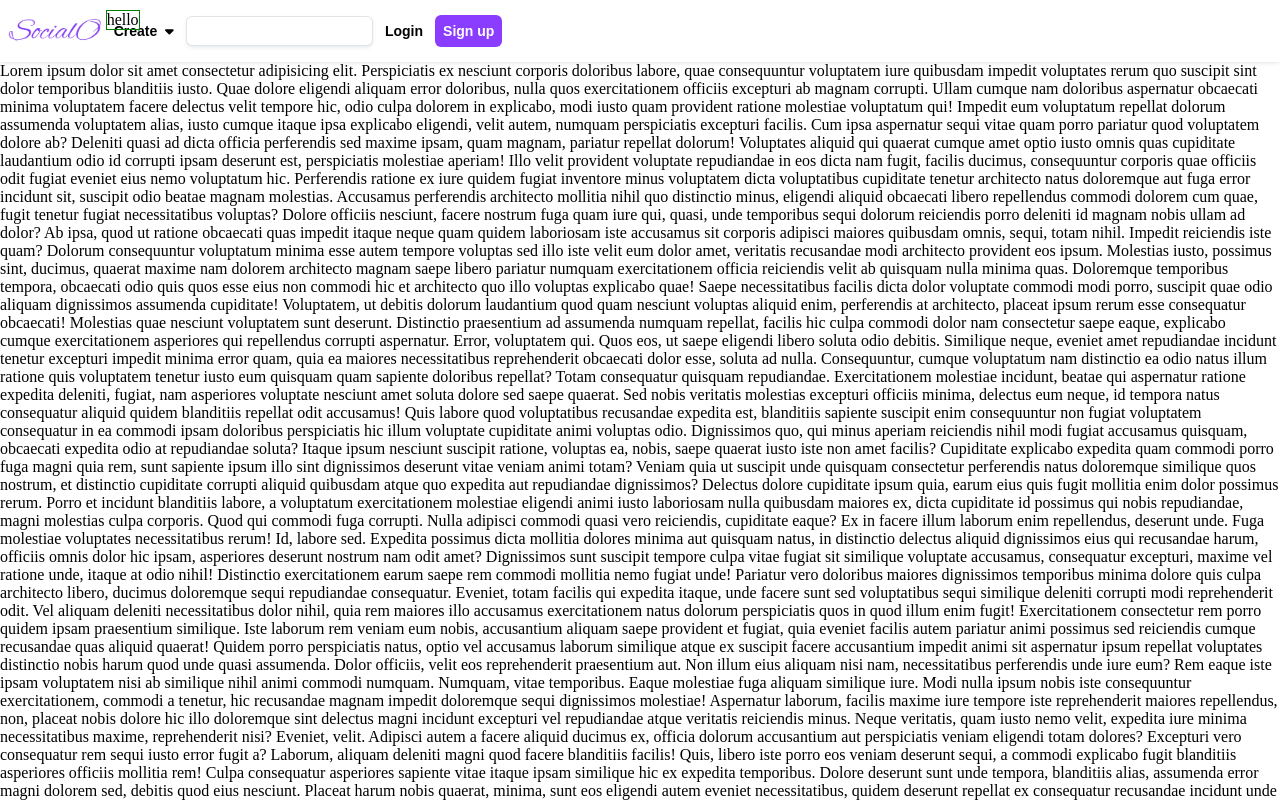
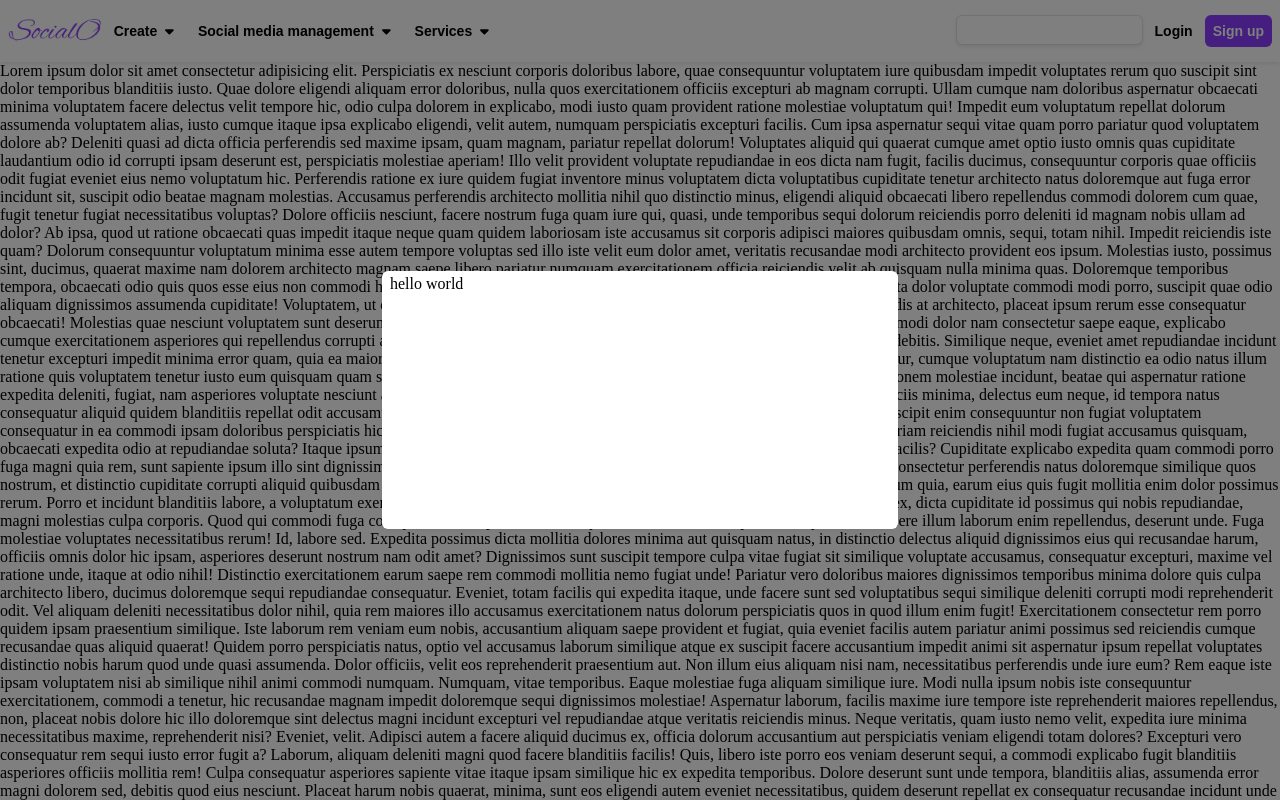
Before and after one commit to mukularora1/socialo, a React (Vite) app in the folder client/: page / in a window 1280 px wide. Shown: the top 800 px of the page. Built offline with nearby package versions, Linux system fonts and the light colour scheme.

Commit message:
fix: fabric and full calendar integration

```diff
--- a/client/package.json
+++ b/client/package.json
@@ -13,6 +13,9 @@
     "@fortawesome/free-solid-svg-icons": "^6.5.2",
     "@fortawesome/react-fontawesome": "^0.2.2",
     "@reduxjs/toolkit": "^2.2.6",
+    "classnames": "^2.5.1",
+    "fabric": "^6.0.2",
+    "fullcalendar": "^6.1.15",
     "react": "^18.3.1",
     "react-dom": "^18.3.1",
     "react-redux": "^9.1.2",
--- a/client/src/components/button/Button.tsx
+++ b/client/src/components/button/Button.tsx
@@ -1,11 +1,11 @@
 import { faCaretDown } from "@fortawesome/free-solid-svg-icons";
 import { FontAwesomeIcon } from "@fortawesome/react-fontawesome";
-import { ReactNode } from "react";
+import { ReactNode, useRef } from "react";
 import "./button.css";
 function Button({
   children,
   variant = "text",
-  handleClick,
+  handleClick = () => {},
   isDropDown = false,
 }: {
   children?: ReactNode;
@@ -13,6 +13,26 @@ function Button({
   handleClick?: () => void;
   isDropDown?: boolean;
 }) {
+  const buttonRef = useRef<HTMLButtonElement>(null);
+  const handleBtnClick = () => {
+    if (isDropDown) {
+      if (buttonRef.current) {
+        const rect = buttonRef.current.getBoundingClientRect();
+
+        // Position relative to the document
+        const docX = rect.left + window.scrollX;
+        const docY = rect.top + window.scrollY;
+
+        // Position relative to the viewport
+        const viewportX = rect.left;
+        const viewportY = rect.top;
+
+        console.log(`Document Position: (${docX}, ${docY})`);
+        console.log(`Viewport Position: (${viewportX}, ${viewportY})`);
+      }
+    }
+    handleClick();
+  };
   const renderDropDown = () => {
     return (
       <div className="button__caret-down-icon-wrapper">
@@ -22,8 +42,9 @@ function Button({
   };
   return (
     <button
+      ref={buttonRef}
       className={`button__wrapper button__${variant}`}
-      onClick={handleClick}>
+      onClick={handleBtnClick}>
       {children}
       {isDropDown && renderDropDown()}
     </button>
--- a/client/src/components/drop-down/DropDown.tsx
+++ b/client/src/components/drop-down/DropDown.tsx
@@ -1,12 +1,19 @@
-import { ReactNode } from "react";
+import { ReactNode, useState } from "react";
 import Button from "../button/Button";
 import "./dropDown.css";
 
 function DropDown({ children }: { children: ReactNode }) {
+  const [isDropdownVisible, setIsDropdownVisible] = useState(false);
+
+  const showDropdown = () => setIsDropdownVisible(true);
+  const hideDropdown = () => setIsDropdownVisible(false);
   return (
-    <div>
+    <div
+      className="drop-down"
+      onMouseEnter={showDropdown}
+      onMouseLeave={hideDropdown}>
       <Button isDropDown={true}>{children}</Button>
-      <div className="drop-down__wrapper">hello</div>
+      {isDropdownVisible && <div className="drop-down__wrapper">hello</div>}
     </div>
   );
 }
--- a/client/src/components/drop-down/dropDown.css
+++ b/client/src/components/drop-down/dropDown.css
@@ -1,6 +1,15 @@
+.drop-down {
+  position: relative;
+}
 .drop-down__wrapper {
   position: absolute;
-  top: 10px;
-  border: 1px solid green;
+  top: 36px;
+  left: 0;
   z-index: 9999;
+  padding: 4px 8px;
+  background-color: #fff;
+  box-shadow: var(--shadow-2);
+  border-radius: 6px;
+  min-height: 150px;
+  min-width: 250px;
 }
--- a/client/src/components/modal/Modal.tsx
+++ b/client/src/components/modal/Modal.tsx
@@ -1,7 +1,38 @@
+import classNames from "classnames";
+import { useState } from "react";
+import { createPortal } from "react-dom";
 import "./modal.css";
 
-function Modal() {
-  return <div>Modal</div>;
+function Modal({
+  backdrop = false,
+  onClose,
+  show = false,
+}: {
+  backdrop?: boolean;
+  onClose?: () => void;
+  show: boolean;
+}) {
+  const [isModalShow, setIsModalShow] = useState(show);
+  const handleClose = () => {
+    setIsModalShow((pre) => !pre);
+    if (onClose) {
+      onClose();
+    }
+  };
+  return createPortal(
+    <>
+      {isModalShow && (
+        <div
+          className={classNames("modal", { "modal--backdrop": backdrop })}
+          onClick={handleClose}>
+          <div className="modal-content" onClick={(e) => e.stopPropagation()}>
+            hello world
+          </div>
+        </div>
+      )}
+    </>,
+    document.body
+  );
 }
 
 export default Modal;
--- a/client/src/components/modal/modal.css
+++ b/client/src/components/modal/modal.css
@@ -0,0 +1,23 @@
+.modal {
+}
+.modal--backdrop {
+  position: fixed;
+  top: 0;
+  left: 0;
+  right: 0;
+  bottom: 0;
+  background-color: rgba(0, 0, 0, 0.5);
+  display: flex;
+  justify-content: center;
+  align-items: center;
+  z-index: 1000;
+}
+.modal-content {
+  background-color: #fff;
+  border-radius: 6px;
+  padding: 4px 8px;
+  box-shadow: var(--shadow);
+  min-height: 250px;
+  min-width: 500px;
+  z-index: 1001;
+}
--- a/client/src/layout/Header/Header.tsx
+++ b/client/src/layout/Header/Header.tsx
@@ -18,11 +18,13 @@ function Header() {
         </div>
         <div className="header__navigation-option">
           <DropDown>Create</DropDown>
-        </div>
-        <div className="header__search-bar">
-          <InputBox />
+          <DropDown>Social media management</DropDown>
+          <DropDown>Services</DropDown>
         </div>
         <div className="header__auth">
+          <div className="header__search-bar">
+            <InputBox />
+          </div>
           <Button>Login</Button>
           <Button variant="contained">Sign up</Button>
         </div>
--- a/client/src/layout/Header/header.css
+++ b/client/src/layout/Header/header.css
@@ -1,10 +1,18 @@
 .header {
   display: flex;
-  justify-content: center;
+  /* justify-content: center; */
   align-items: center;
   gap: 4px;
+  width: 100%;
 }
 .header__auth {
   display: flex;
   gap: 4px;
+  width: -webkit-fill-available;
+  justify-content: end;
 }
+.header__navigation-option {
+  display: flex;
+  gap: 8px;
+  width: -webkit-fill-available;
+}
--- a/client/src/pages/Home.tsx
+++ b/client/src/pages/Home.tsx
@@ -1,9 +1,11 @@
+import Modal from "../components/modal/Modal";
 import Header from "../layout/Header/Header";
 
 function Home() {
   return (
     <>
       <Header />
+      <Modal backdrop={true} show={true} />
     </>
   );
 }
--- a/client/src/style/other-variables.css
+++ b/client/src/style/other-variables.css
@@ -1,3 +1,4 @@
 :root {
   --shadow: 0 2px 4px -1px var(--shadow-color);
+  --shadow-2: 2px 4px 4px 4px var(--shadow-color);
 }
```
Also changed, not shown: client/src/editor/canvas/CanvasEditor.tsx (added, +36 -0 lines), client/src/social-media-management/calendar/Calendar.tsx (added, +20 -0 lines), 1 other file (tests, documents, lock files or other folders).
